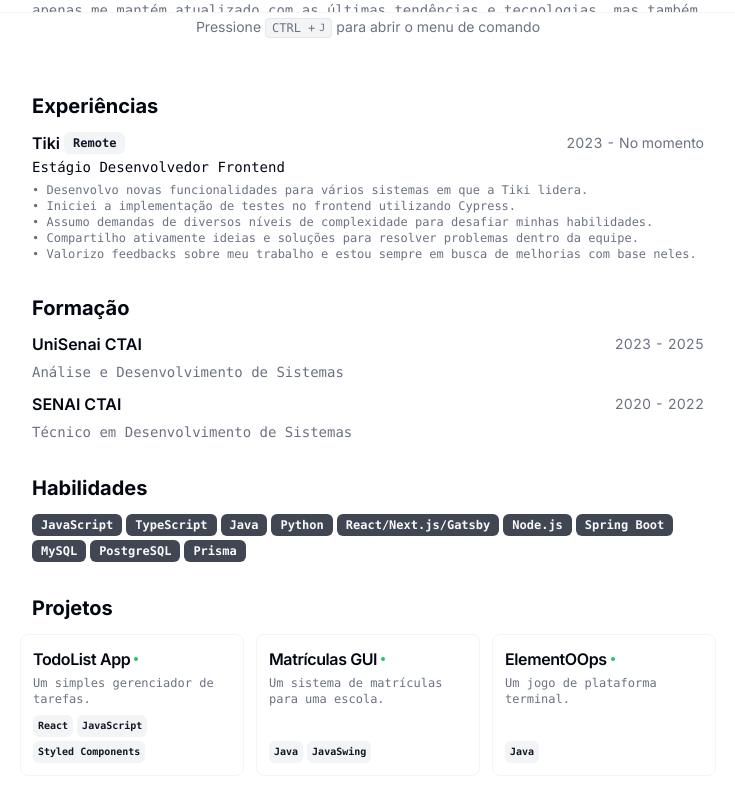
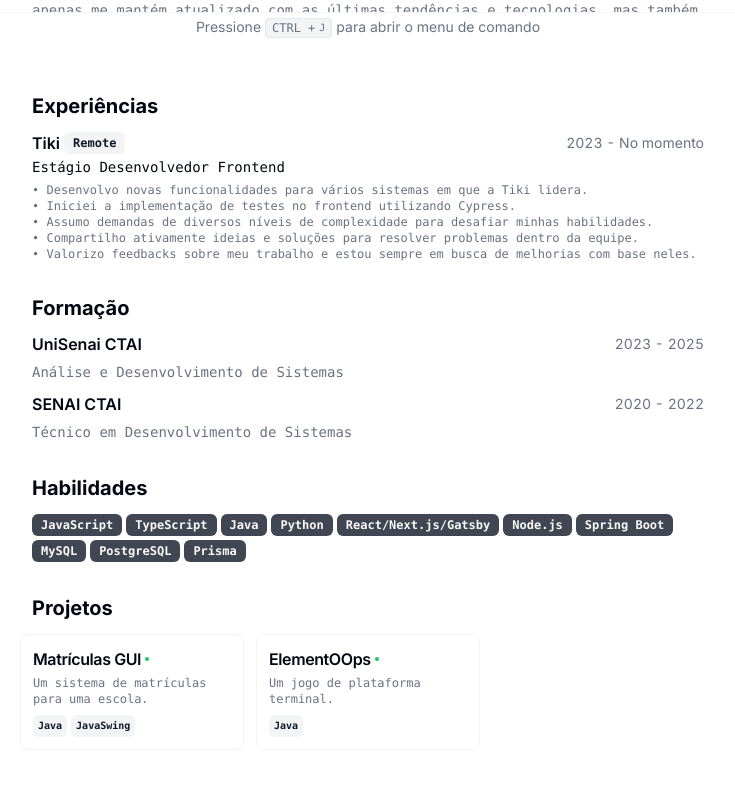
Before and after one commit to christianlsb/curriculo, a Next.js app: page / in a window 1280 px wide. Shown: the part 758-1554 px from the top of the page, without its empty margins (272-1007 px from the left). Built offline with nearby package versions, Linux system fonts and the light colour scheme.

Commit message:
Remover aplicativo TodoList não utilizado

```diff
--- a/src/data/resume-data.tsx
+++ b/src/data/resume-data.tsx
@@ -90,15 +90,15 @@ export const RESUME_DATA = {
     "Prisma",
   ],
   projects: [
-    {
-      title: "TodoList App",
-      techStack: ["React", "JavaScript", "Styled Components"],
-      description: "Um simples gerenciador de tarefas.",
-      link: {
-        label: "todolistlsb",
-        href: "https://todolistlsb.netlify.app/",
-      },
-    },
+    // {
+    //   title: "TodoList App",
+    //   techStack: ["React", "JavaScript", "Styled Components"],
+    //   description: "Um simples gerenciador de tarefas.",
+    //   link: {
+    //     label: "todolistlsb",
+    //     href: "https://todolistlsb.netlify.app/",
+    //   },
+    // },
     {
       title: "Matrículas GUI",
       techStack: ["Java", "JavaSwing"],
```
